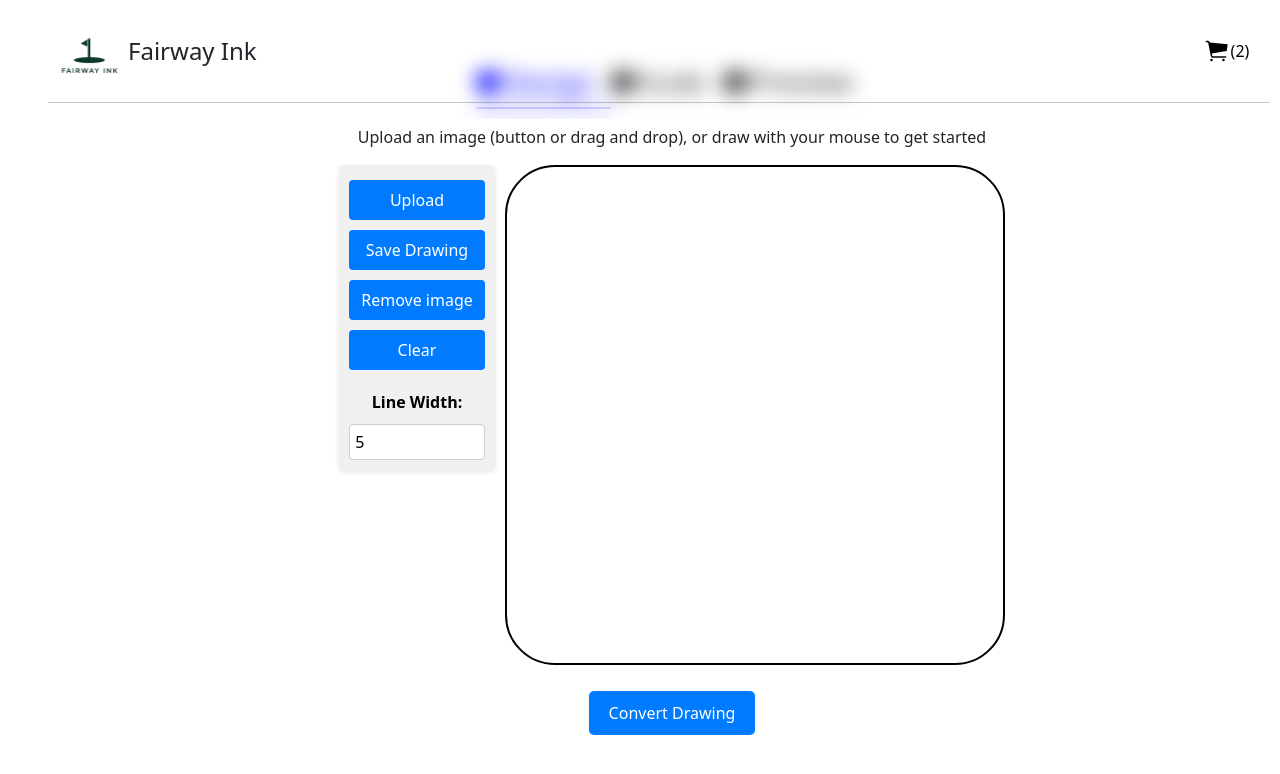
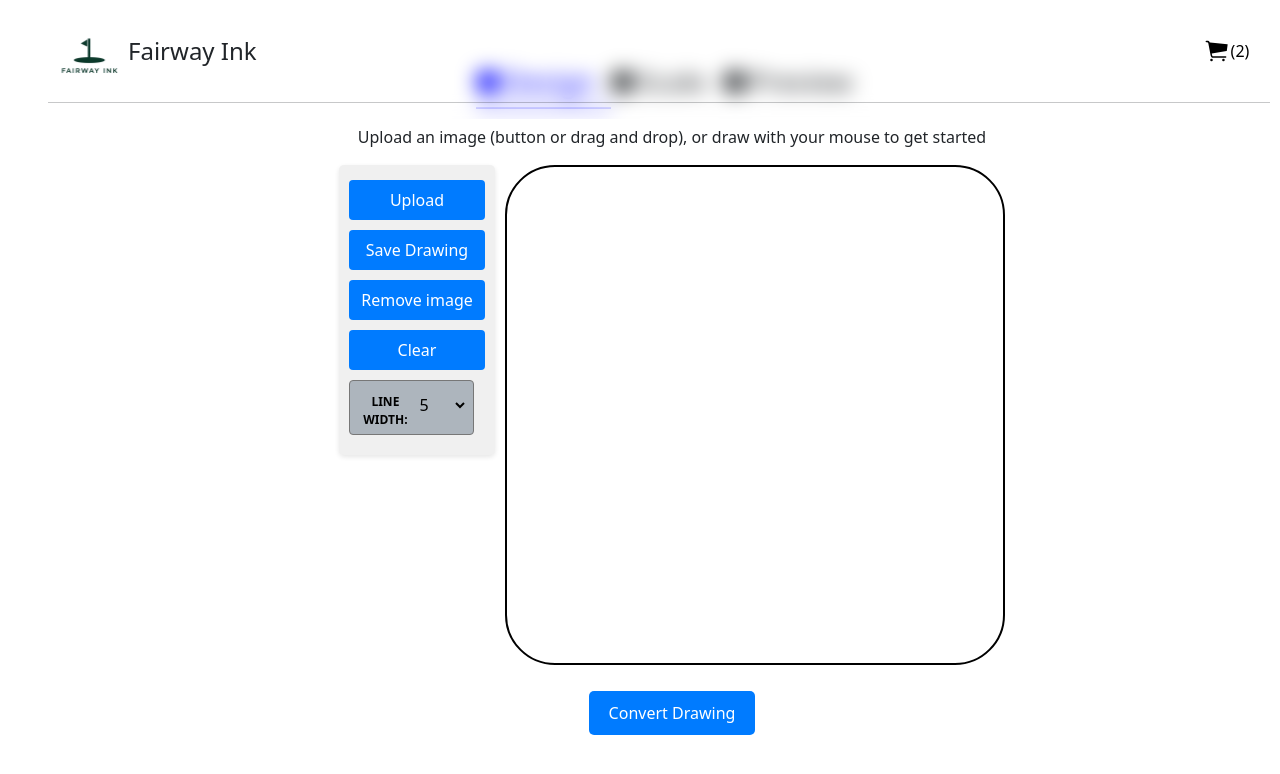
Before and after one commit to Ocamp09/fairway-ink-api, a React (Vite) app in the folder ui/: page / in a window 1280 px wide. Shown: the top 774 px of the page. Built offline with nearby package versions, Linux system fonts and the light colour scheme.

Commit message:
update css

```diff
--- a/ui/src/components/3D-View/STLViewer.css
+++ b/ui/src/components/3D-View/STLViewer.css
@@ -8,6 +8,7 @@
   width: 100%;
   height: 500px;
   background: #f0f0f0;
+  border-radius: 10px;
 }
 
 .reset {
--- a/ui/src/components/Image_Drawing/Toolbar.jsx
+++ b/ui/src/components/Image_Drawing/Toolbar.jsx
@@ -1,4 +1,5 @@
 import "./Toolbar.css";
+import QuantityDropdown from "../Preview/QuantityDropdown";
 import FileUpload from "./FileUpload";
 
 const Toolbar = ({
@@ -75,16 +76,12 @@ const Toolbar = ({
         <button onClick={saveCanvas}>Save Drawing</button>
         <button onClick={handleRemoveImage}>Remove image</button>
         <button onClick={handleClear}>Clear</button>
-        <label className="toolbar-text" htmlFor="lineWidth">
-          Line Width:
-        </label>
-        <input
-          type="number"
-          id="lineWidth"
-          min={5}
-          max={20}
-          value={lineWidth}
-          onChange={(e) => setLineWidth(Number(e.target.value))}
+        <QuantityDropdown
+          maxQuantity={20}
+          labelText="Line Width: "
+          step={2}
+          quantity={lineWidth}
+          setQuantity={setLineWidth}
         />
       </div>
     </>
--- /dev/null
+++ b/ui/src/components/Preview/QuantityDropdown.css
@@ -0,0 +1,24 @@
+.dropdown {
+  display: flex;
+  align-items: center;
+  border: 1px solid #777;
+  border-radius: 4px;
+  margin-bottom: 10px;
+  padding: 0 5px 5px;
+  width: 125px;
+  background-color: #adb5bd;
+}
+
+.dropdown label {
+  font-size: 12px;
+  text-transform: uppercase;
+  color: black;
+  padding: 2px 8px 0;
+}
+
+select {
+  background-color: #adb5bd;
+  border: 0px;
+  width: 100%;
+  color: black;
+}
--- a/ui/src/components/Preview/QuantityDropdown.jsx
+++ b/ui/src/components/Preview/QuantityDropdown.jsx
@@ -1,23 +1,36 @@
 import React, { useState } from "react";
+import "./QuantityDropdown.css";
 
-function QuantityDropdown({ setQuantity, quantity, maxQuantity = 15 }) {
+function QuantityDropdown({
+  setQuantity,
+  quantity,
+  maxQuantity = 15,
+  labelText = "Quantity: ",
+  step = 1,
+}) {
   const handleQuantityChange = (event) => {
     setQuantity(parseInt(event.target.value, 10));
   };
 
   return (
-    <div>
-      <label htmlFor="quantitySelect">Quantity:</label>
+    <div className="dropdown">
+      <label htmlFor="quantitySelect">{labelText}</label>
       <select
         id="quantitySelect"
         value={quantity}
         onChange={handleQuantityChange}
       >
-        {Array.from({ length: maxQuantity }, (_, i) => (
-          <option key={i + 1} value={i + 1}>
-            {i + 1}
-          </option>
-        ))}
+        {(() => {
+          const options = [];
+          for (let i = 1; i <= maxQuantity; i += step) {
+            options.push(
+              <option key={i} value={i}>
+                {i}
+              </option>
+            );
+          }
+          return options;
+        })()}
       </select>
     </div>
   );
```
